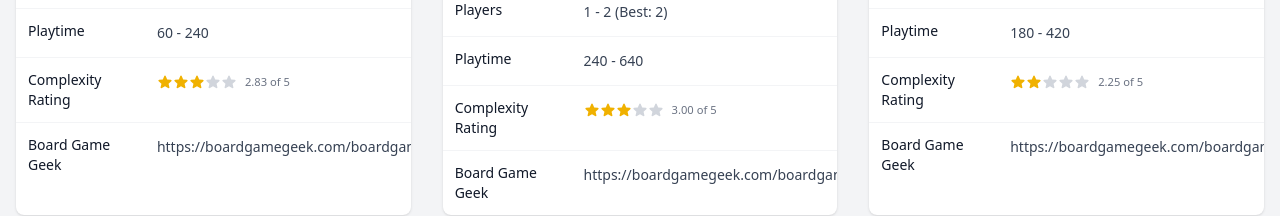
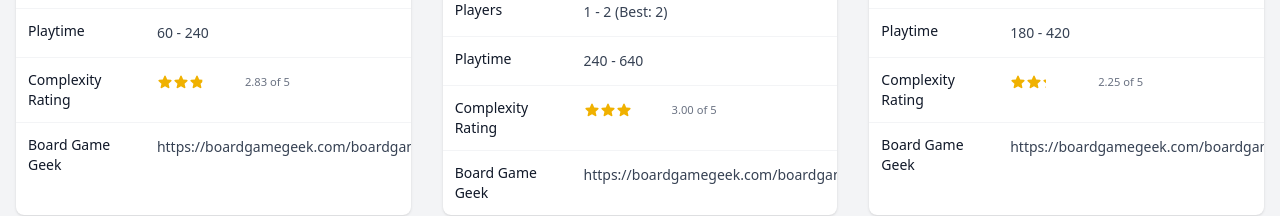
Before and after one commit to thomas-forte/board-games, a React (Vite) app: page / in a window 1280 px wide. Shown: the part 288-504 px from the top of the page. Built offline with nearby package versions, Linux system fonts and the light colour scheme.

Commit message:
adjustable ratings

```diff
--- /dev/null
+++ b/src/components/Star.tsx
@@ -0,0 +1,28 @@
+export const Star = ({
+  fillPercentage,
+}: {
+  fillPercentage: number | undefined;
+}) => {
+  const clipPathId = `star-clip-${Math.random().toString(36).substr(2, 9)}`;
+
+  return (
+    <svg
+      xmlns="http://www.w3.org/2000/svg"
+      viewBox="0 0 24 24"
+      fill="currentColor"
+      className="w-4 h-4 text-yellow-500"
+    >
+      <defs>
+        <clipPath id={clipPathId}>
+          <rect x="0" y="0" width={`${fillPercentage}%`} height="100%" />
+        </clipPath>
+      </defs>
+      <path
+        fillRule="evenodd"
+        d="M10.788 3.21c.448-1.077 1.976-1.077 2.424 0l2.082 5.006 5.404.434c1.164.093 1.636 1.545.749 2.305l-4.117 3.527 1.257 5.273c.271 1.136-.964 2.033-1.96 1.425L12 18.354 7.373 21.18c-.996.608-2.231-.29-1.96-1.425l1.257-5.273-4.117-3.527c-.887-.76-.415-2.212.749-2.305l5.404-.434 2.082-5.005Z"
+        clipRule="evenodd"
+        clipPath={`url(#${clipPathId})`}
+      />
+    </svg>
+  );
+};
--- a/src/components/StarRating.tsx
+++ b/src/components/StarRating.tsx
@@ -1,16 +1,12 @@
-import { StarIcon } from "@heroicons/react/24/solid";
+import { Star } from "./Star";
 
 export const StarRating = ({ rating }: { rating: number }) => {
   return (
     <div className="flex items-center">
-      {Array.from({ length: 5 }, (_, i) => (
-        <StarIcon
-          key={i}
-          className={`w-4 h-4 ${
-            rating + 0.5 > i + 1 ? "text-yellow-500" : "text-gray-300"
-          }`}
-        />
-      ))}
+      {Array.from({ length: 5 }, (_, i) => {
+        const adjustedRating = Math.max(0, Math.min((rating - i) * 100, 100));
+        return <Star key={i.toString()} fillPercentage={adjustedRating} />;
+      })}
       <small className="ml-2 text-gray-500">{rating.toFixed(2)} of 5</small>
     </div>
   );
```
